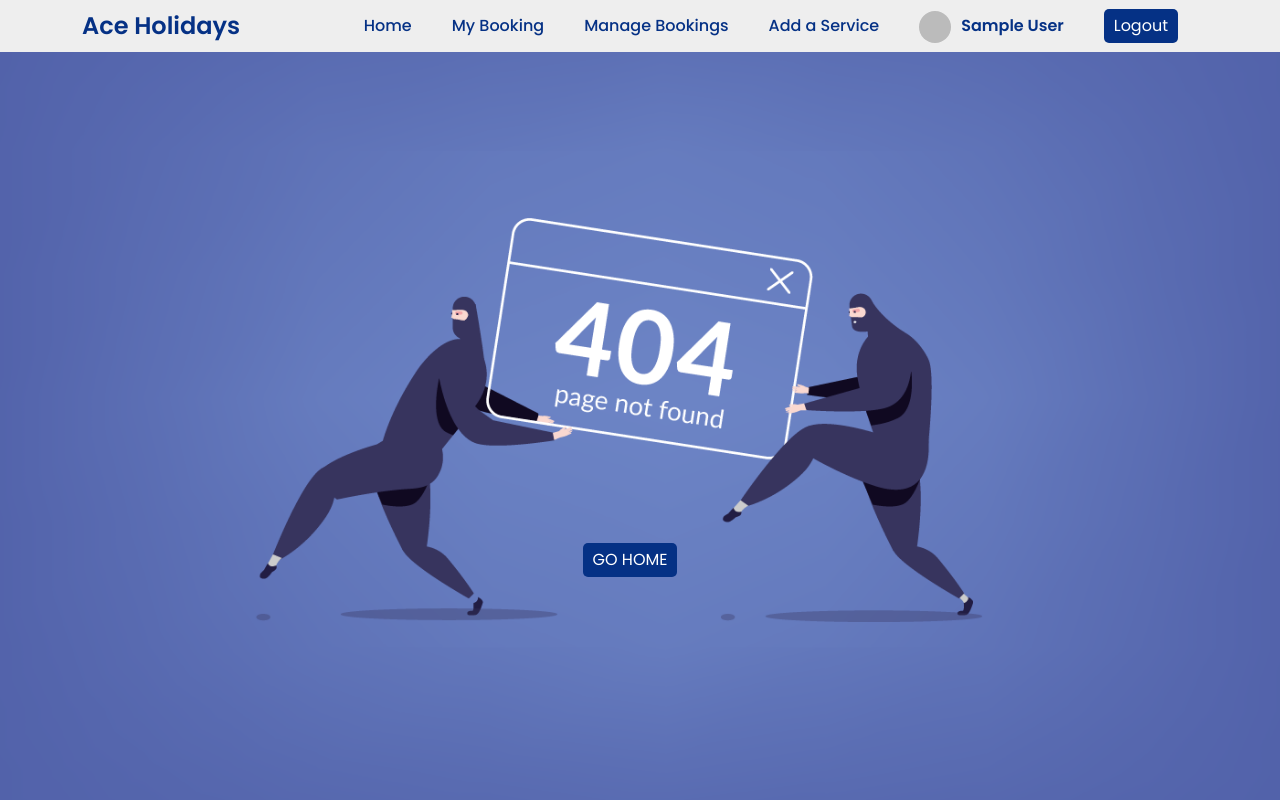
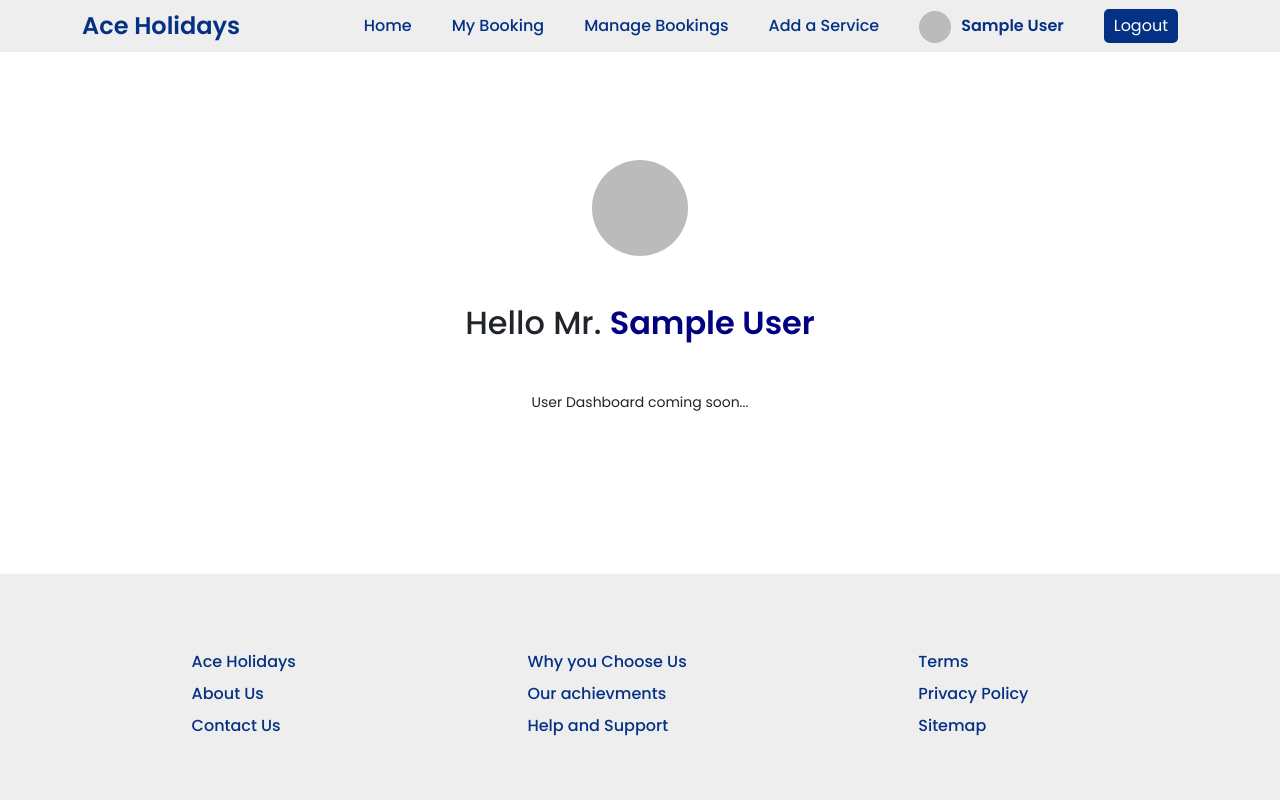
Before and after one commit to msadikjowel/tourism-website-clientside, a React (Create React App) app: page /profile in a window 1280 px wide. Shown: the top 800 px of the page. Built offline with nearby package versions, Linux system fonts and the light colour scheme; no server answers; sample sign-in values are in the browser's storage.

Commit message:
user profile added

```diff
--- a/src/App.js
+++ b/src/App.js
@@ -11,6 +11,8 @@ import Login from './Pages/Login/Login';
 import AuthProvider from './Context/AuthProvider';
 import PrivateRoute from './Pages/PrivateRoute/PrivateRoute';
 import NotFound from './Pages/NotFound/NotFound';
+import UserProfile from './Pages/UserProfile/UserProfile';
+import Services from './Pages/Home/Services/Services';
 
 function App() {
   return (
@@ -45,9 +47,19 @@ function App() {
                 <SingleService></SingleService>
               </PrivateRoute>
 
+              <PrivateRoute exact path='/packages'>
+                <Services></Services>
+              </PrivateRoute>
+
+              <PrivateRoute exact path='/profile'>
+                <UserProfile></UserProfile>
+              </PrivateRoute>
+
               <Route exact path='/login'>
                 <Login></Login>
               </Route>
+
+
 
               <Route path='*'>
                 <NotFound></NotFound>
--- a/src/Pages/Home/Home.js
+++ b/src/Pages/Home/Home.js
@@ -1,4 +1,5 @@
 import React from 'react';
+import { Link } from 'react-router-dom';
 import './Home.css'
 import Services from './Services/Services';
 
@@ -28,7 +29,7 @@ const Home = () => {
                 <h3>EXCLUSIVE OFFER</h3>
                 <h2>GET 30% OFF YOUR FIRST TRIP</h2>
                 <p>We are giving 30% discount for your first trip with us. You can grave this offer and enjoy the trip.</p>
-                <button>View Packages</button>
+                <Link to='/packages'><button>View Packages</button></Link>
             </div>
 
 
--- /dev/null
+++ b/src/Pages/UserProfile/UserProfile.css
@@ -0,0 +1,13 @@
+.userProfile{
+    text-align: center;
+    margin: 10rem;
+}
+
+.userProfile img{
+    border-radius: 50%;
+}
+
+.userProfile h2 span{
+    color: navy;
+    font-weight: bolder;
+}
--- /dev/null
+++ b/src/Pages/UserProfile/UserProfile.js
@@ -0,0 +1,17 @@
+import React from 'react';
+import useAuth from '../../hooks/useAuth';
+import './UserProfile.css'
+
+const UserProfile = () => {
+    const { user } = useAuth();
+    return (
+        <div className="userProfile">
+            <img src={user?.photoURL} alt="" />
+            <h2 className="my-5">Hello Mr. <span>{user?.displayName}</span></h2>
+
+            <p><small>User Dashboard coming soon...</small></p>
+        </div>
+    );
+};
+
+export default UserProfile;
```
